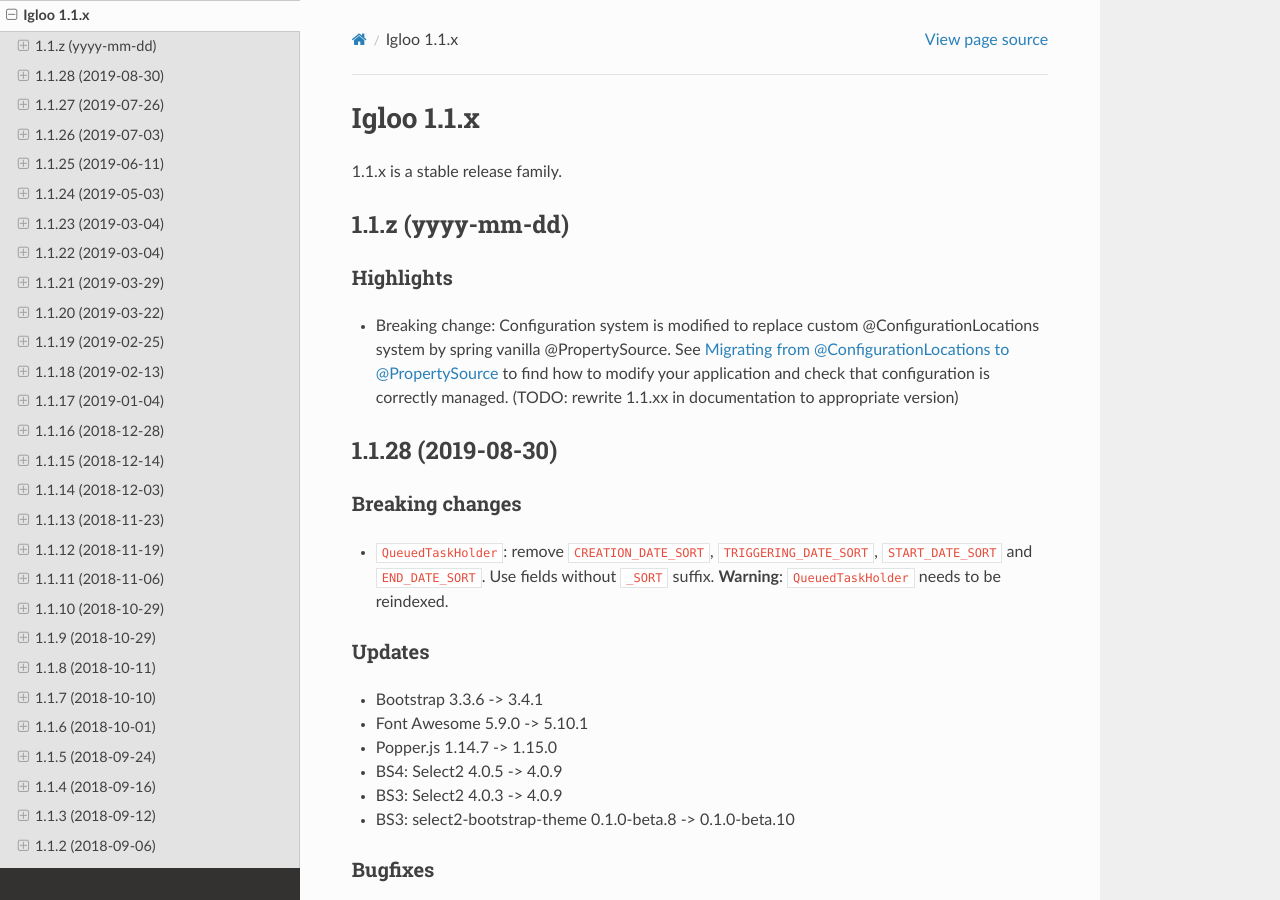
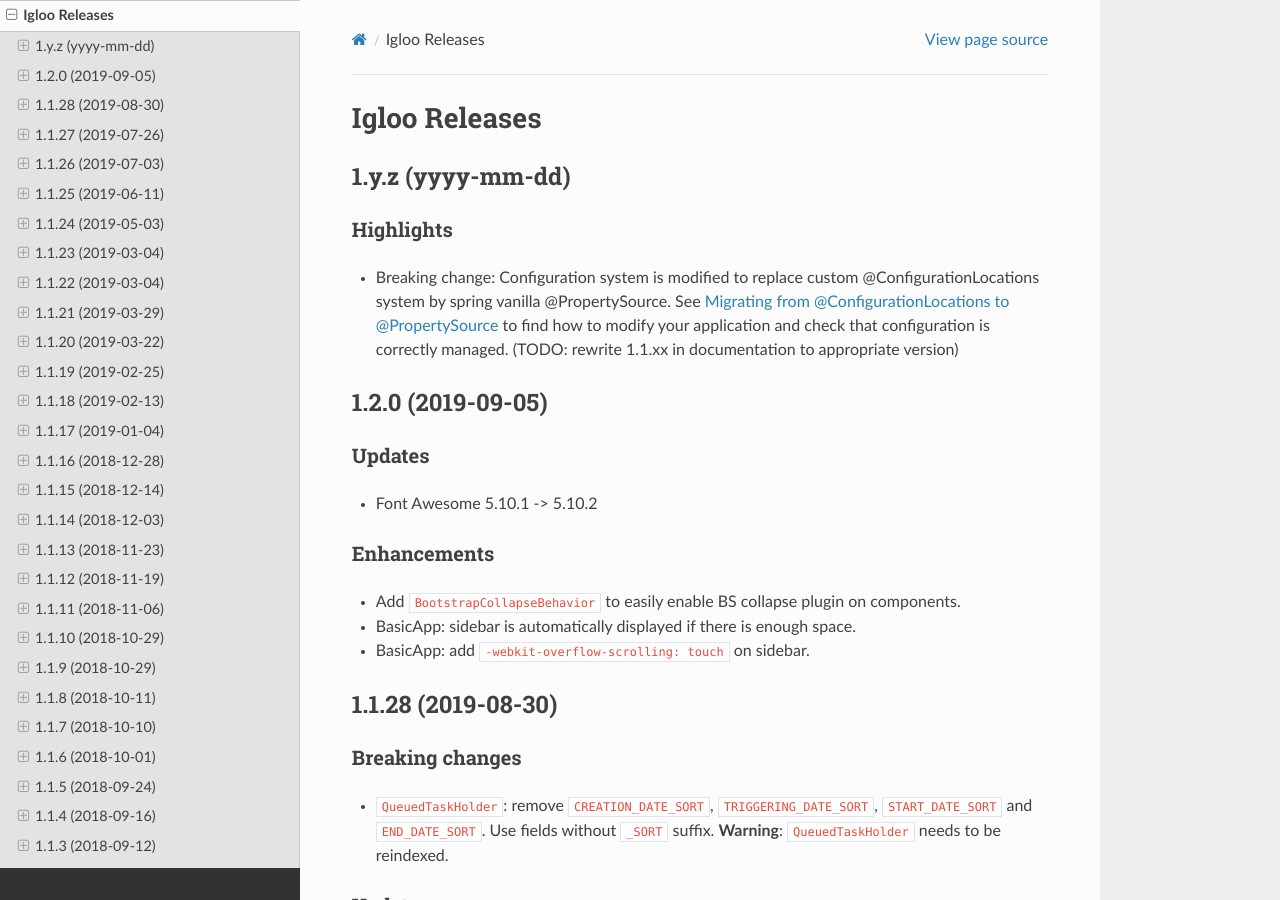
Before and after one commit to igloo-project/igloo-doc, a Sphinx documentation site: the page built from source/release-notes/1.1.x.rst, in a window 1280 px wide and 900 px high. Built offline with Sphinx 7.4.7 and the Read the Docs theme 2.0.0, drawn with Linux system fonts in a browser that asks for light colours.

Commit message:
1.2.0: update release notes

```diff
--- a/source/release-notes/1.1.x.rst
+++ b/source/release-notes/1.1.x.rst
@@ -1,12 +1,10 @@
-###########
-Igloo 1.1.x
-###########
+##############
+Igloo Releases
+##############
 
-1.1.x is a stable release family.
+.. _v1.y.z:
 
-.. _v1.1.z:
-
-1.1.z (yyyy-mm-dd)
+1.y.z (yyyy-mm-dd)
 ###################
 
 Highlights
@@ -17,6 +15,24 @@
   @PropertySource. See :ref:`property-source-migration` to find how to modify
   your application and check that configuration is correctly managed.
   (TODO: rewrite 1.1.xx in documentation to appropriate version)
+
+.. _v1.2.0:
+
+1.2.0 (2019-09-05)
+##################
+
+Updates
+*******
+
+* Font Awesome 5.10.1 -> 5.10.2
+
+Enhancements
+************
+
+* Add ``BootstrapCollapseBehavior`` to easily enable BS collapse plugin on
+  components.
+* BasicApp: sidebar is automatically displayed if there is enough space.
+* BasicApp: add ``-webkit-overflow-scrolling: touch`` on sidebar.
 
 .. _v1.1.28:
 
```
